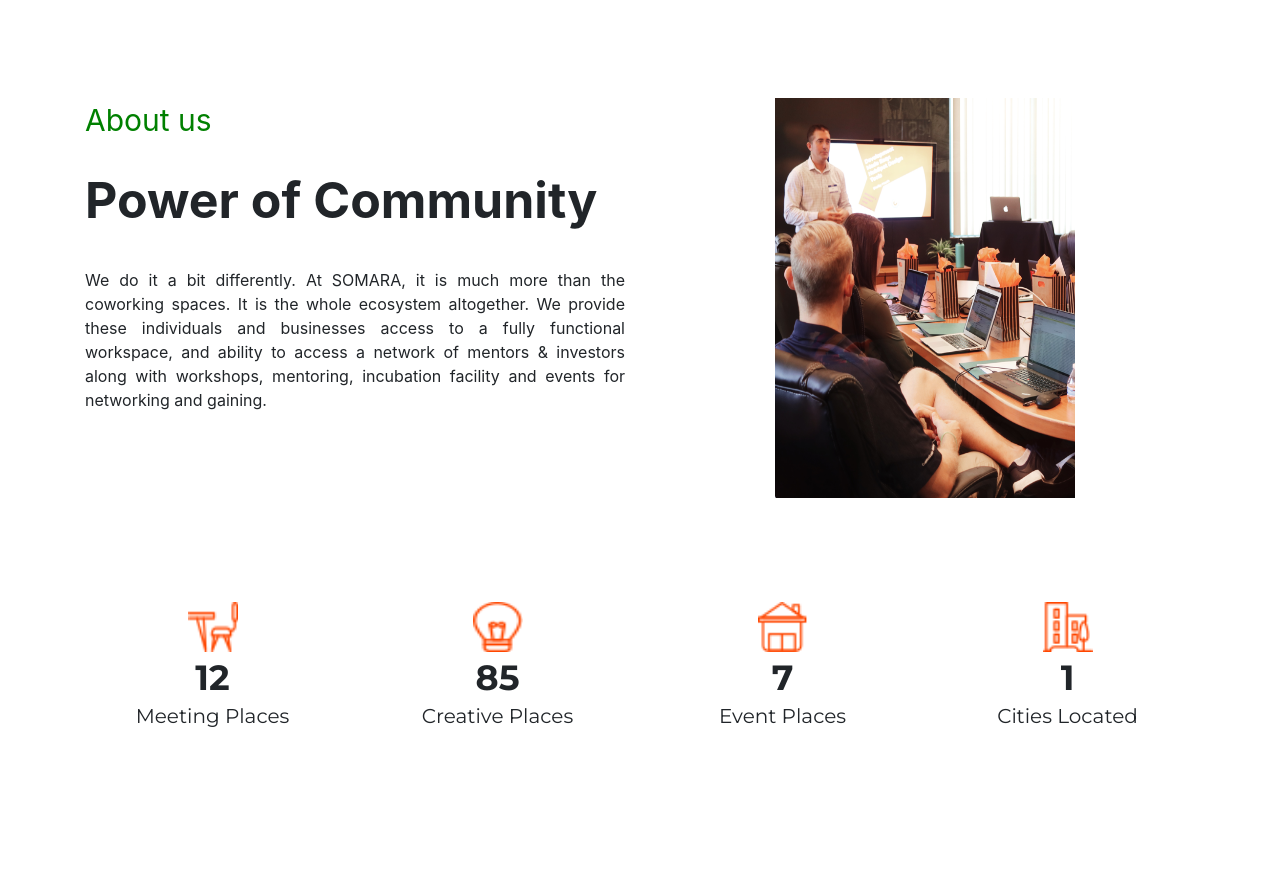
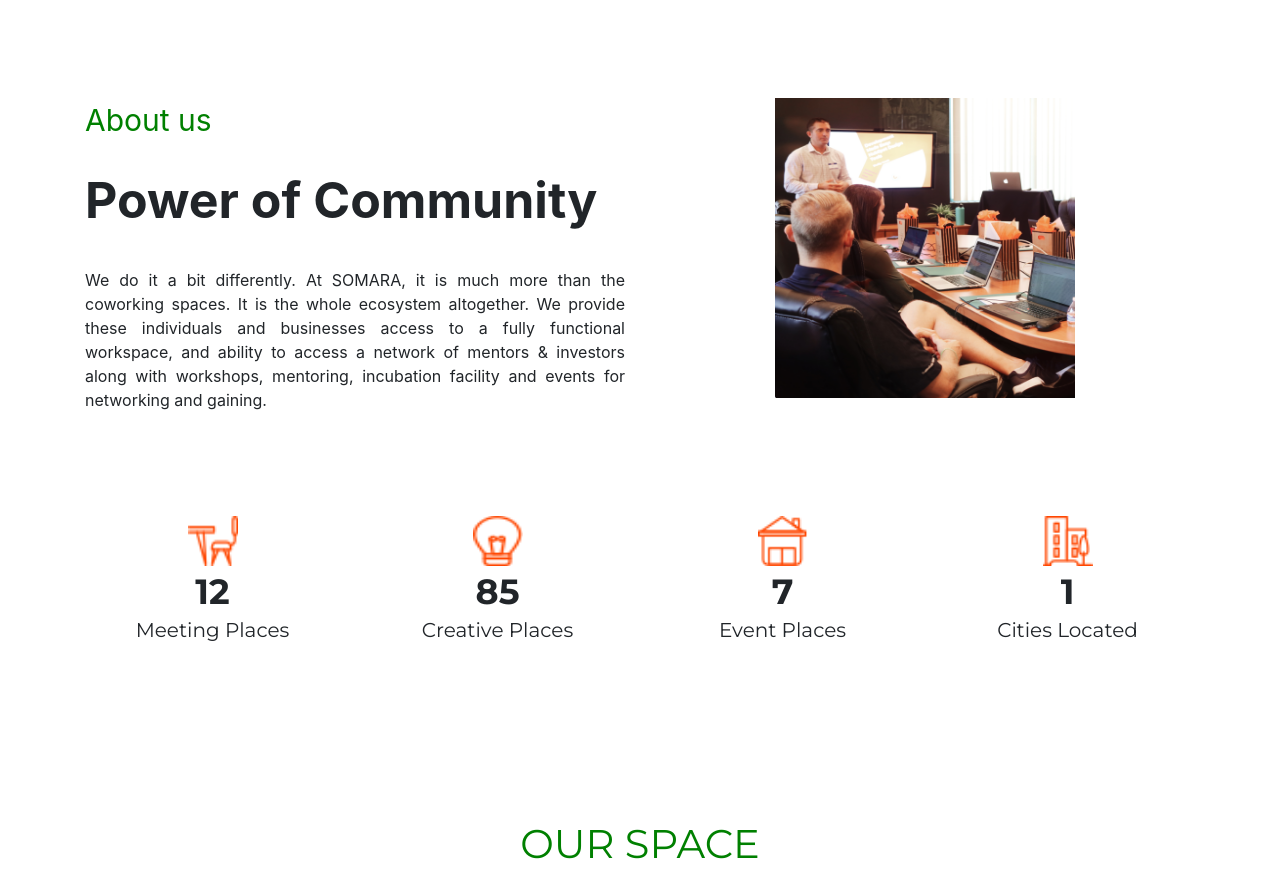
Before and after one commit to nikkirs/soma, a website with bundled scripts: page index.html in a window 1280 px wide. Shown: the part 820-1715 px from the top of the page. Built offline with nearby package versions, Linux system fonts and the light colour scheme; a web font is replaced by a local one.

Commit message:
Update index.html

```diff
--- a/index.html
+++ b/index.html
@@ -128,7 +128,7 @@
             </div>
           </div>
           <div class="col-lg-6 mr-auto text-center">
-            <img src="img/about.png" height="400" width="300" />
+            <img src="img/about.png" height="300" width="300" />
           </div>
         </div>
       </div>
```
